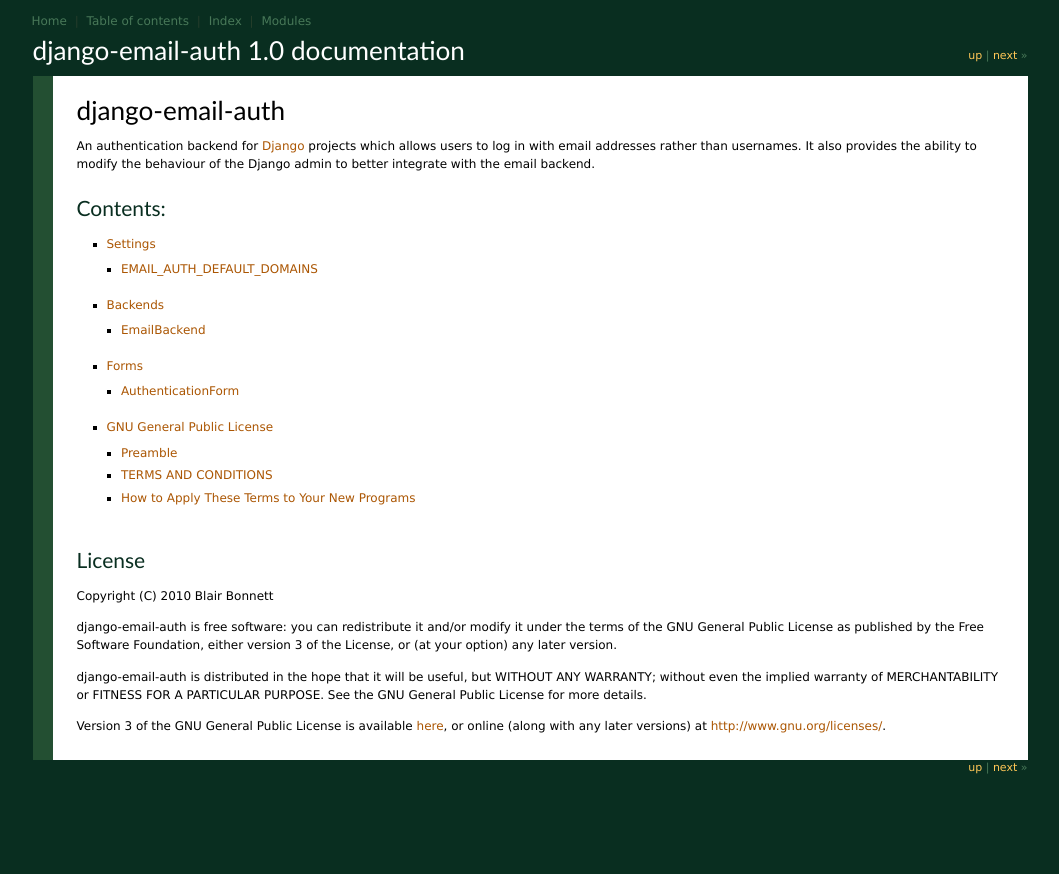
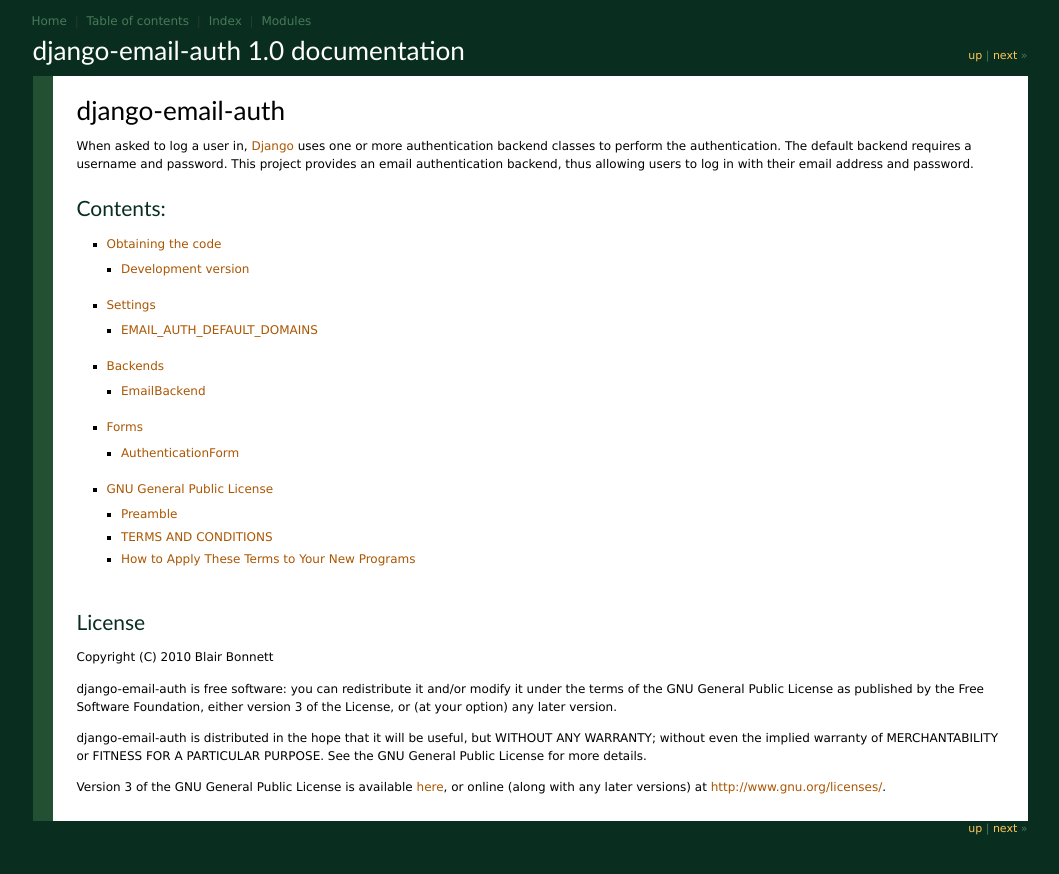
Before and after one commit to bcbnz/django-email-auth, a Sphinx documentation site: the page built from docs/index.rst, in a window 1280 px wide. Shown: the top 874 px of the page, without its empty margins (110-1169 px from the left). Built offline with Sphinx 7.4.7, drawn with Linux system fonts in a browser that asks for light colours.

Commit message:
Add details on obtaining the code.

```diff
--- a/docs/index.rst
+++ b/docs/index.rst
@@ -2,10 +2,10 @@
 django-email-auth
 =================
 
-An authentication backend for `Django`_ projects which allows users to log in
-with email addresses rather than usernames. It also provides the ability to
-modify the behaviour of the Django admin to better integrate with the email
-backend.
+When asked to log a user in, `Django`_ uses one or more authentication backend
+classes to perform the authentication. The default backend requires a username
+and password. This project provides an email authentication backend, thus
+allowing users to log in with their email address and password.
 
 .. _`Django`: http://www.djangoproject.com
 
```
Also changed, not shown: other parts of docs/index.rst (+1 -0 lines), docs/obtain.rst (added, +20 -0 lines).
